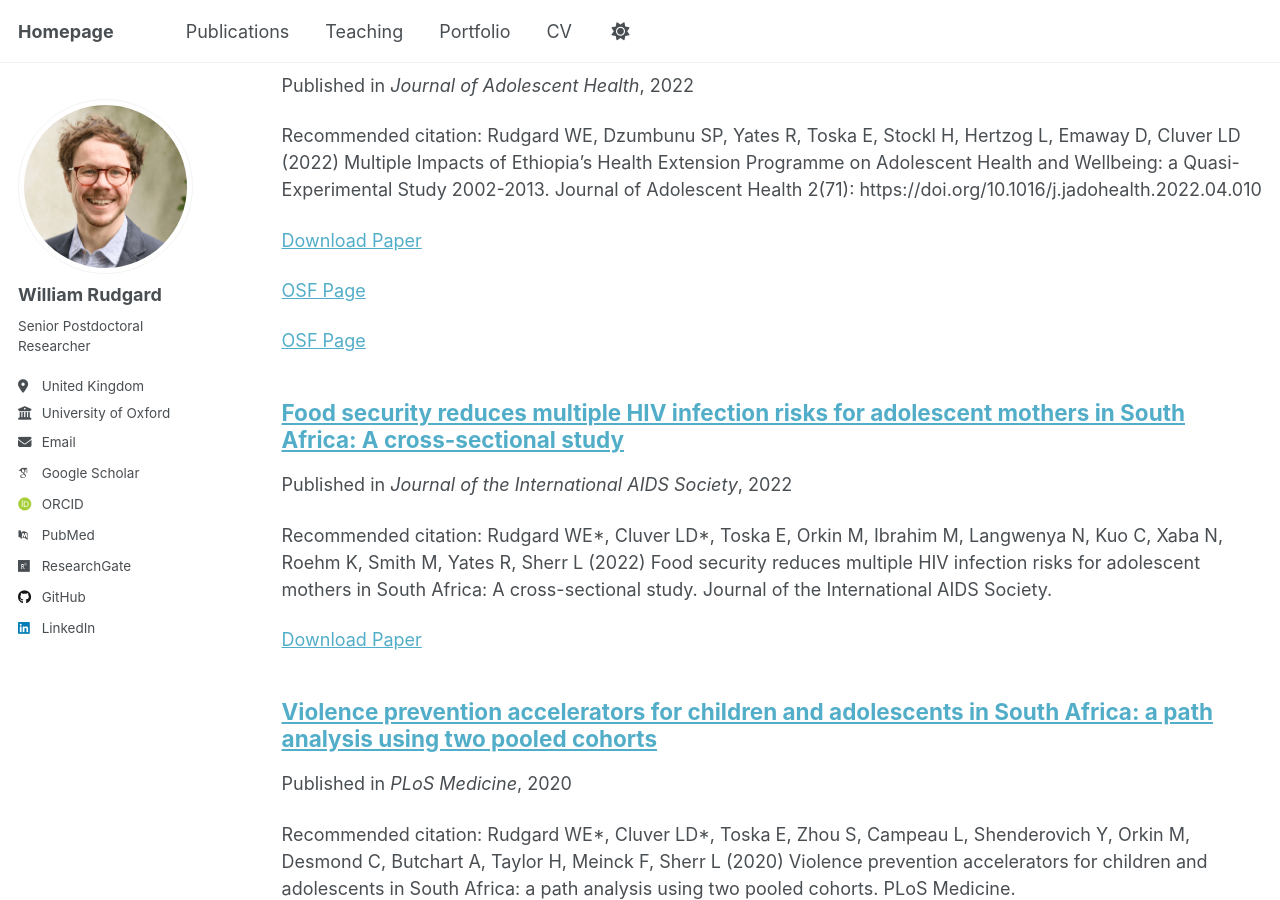
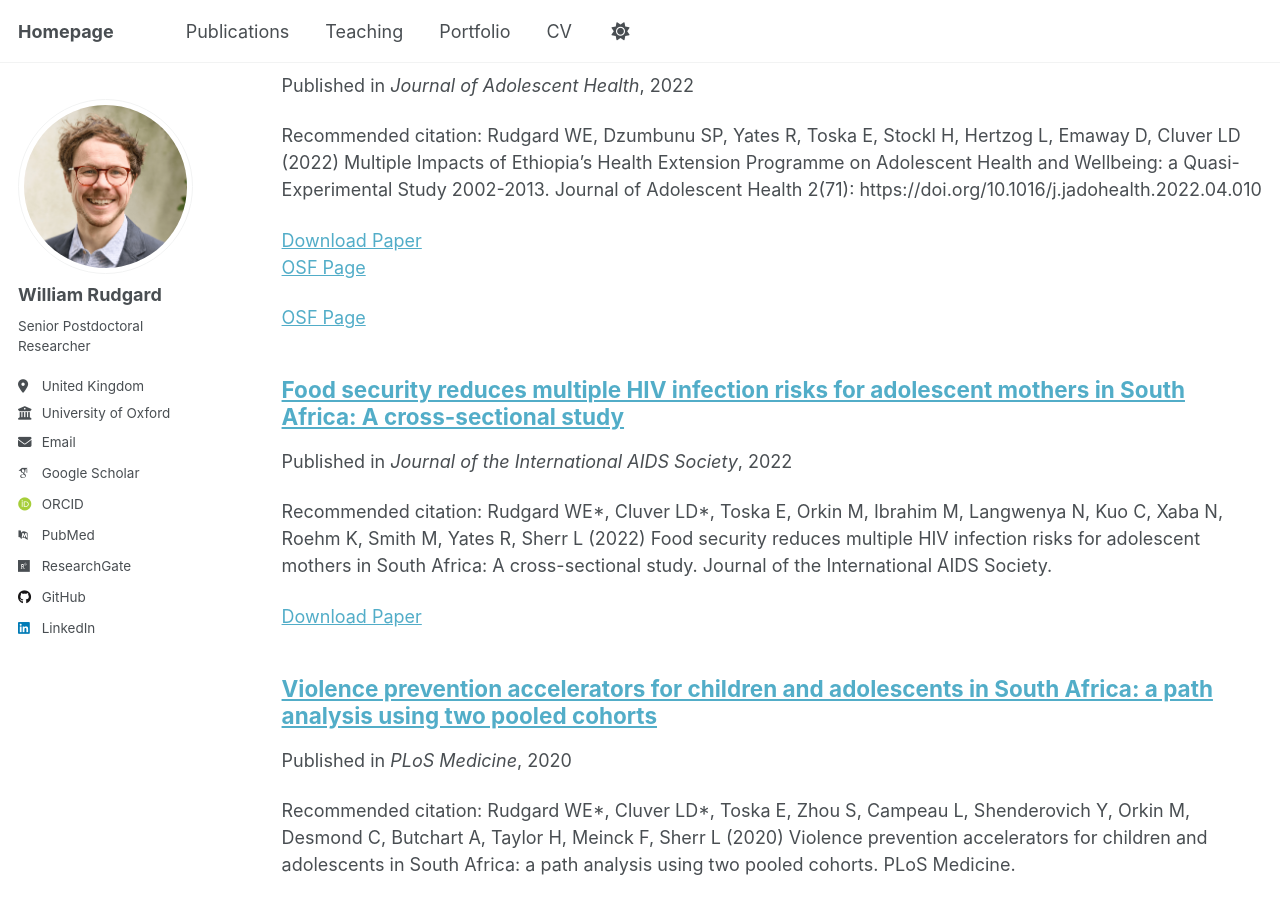
Before and after one commit to WilliamRudgard/williamrudgard.github.io, a Jekyll site: the page built from _pages/publications.html, in a window 1280 px wide and 900 px high, scrolled down 1010 px. Built offline with Jekyll 4.4.1, drawn with Linux system fonts in a browser that asks for light colours; some web fonts are replaced; a script that is not in the unit is left out.

Commit message:
Update archive-single.html

```diff
--- a/_includes/archive-single.html
+++ b/_includes/archive-single.html
@@ -65,12 +65,11 @@
   <p>Recommended citation: {{ post.citation }}</p>
 {% endif %}
 
-{% if post.paperurl %}
-  <p><a href="{{ post.paperurl }}" target="_blank">Download Paper</a></p>
-{% endif %}
-
-{% if post.osfurl or post.githuburl %}
+{% if post.paperurl or post.osfurl or post.githuburl %}
   <p>
+    {% if post.paperurl %}
+      <a href="{{ post.paperurl }}" target="_blank">Download Paper</a><br>
+    {% endif %}
     {% if post.osfurl %}
       <a href="{{ post.osfurl }}" target="_blank">OSF Page</a>
     {% endif %}
```
